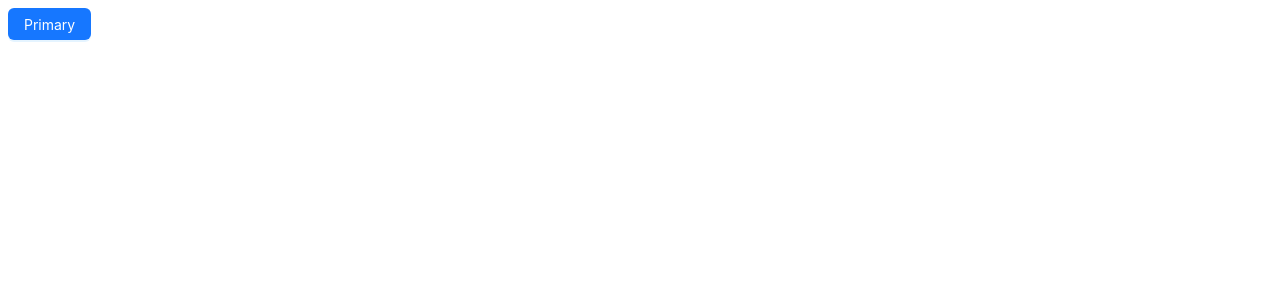
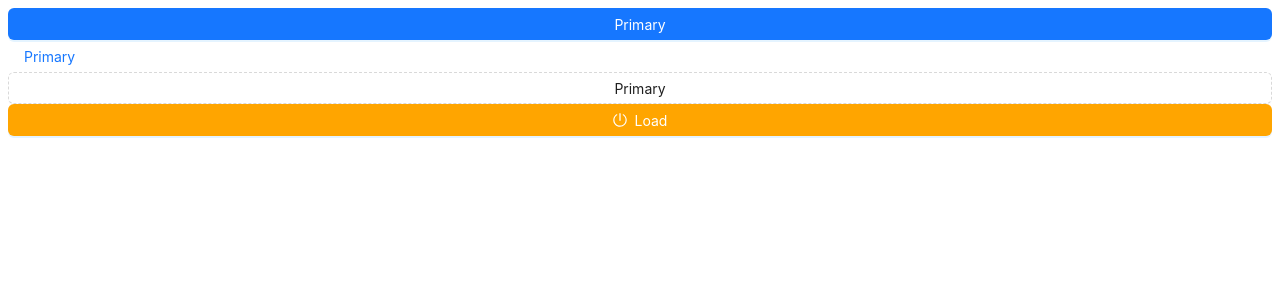
Before and after one commit to TH-Raju/antd_practice, a React (Vite) app: page / in a window 1280 px wide. Shown: the top 300 px of the page. Built offline with nearby package versions, Linux system fonts and the light colour scheme.

Commit message:
Button complete

```diff
--- a/package.json
+++ b/package.json
@@ -10,6 +10,7 @@
     "preview": "vite preview"
   },
   "dependencies": {
+    "@ant-design/icons": "^5.3.0",
     "antd": "^5.14.1",
     "react": "^18.2.0",
     "react-dom": "^18.2.0"
--- a/src/App.jsx
+++ b/src/App.jsx
@@ -1,8 +1,9 @@
-import { Button } from "antd";
+import Buttons from "./components/Button";
+
 const App = () => {
   return (
     <div>
-      <Button type="primary">Primary</Button>
+      <Buttons />
     </div>
   );
 };
--- /dev/null
+++ b/src/components/Button.jsx
@@ -0,0 +1,39 @@
+import { Button } from "antd";
+import { useState } from "react";
+import { PoweroffOutlined } from "@ant-design/icons";
+
+const Buttons = () => {
+  const [loading, setLoading] = useState(false);
+  const onButton = () => {
+    setLoading(true);
+    setTimeout(() => {
+      setLoading(false);
+    }, 2000);
+  };
+  return (
+    <div>
+      <Button type="primary" block>
+        Primary
+      </Button>
+      <Button type="link">Primary</Button>
+      <Button type="dashed" block>
+        Primary
+      </Button>
+
+      <Button
+        type="primary"
+        icon={<PoweroffOutlined />}
+        loading={loading}
+        onClick={onButton}
+        style={{
+          backgroundColor: "orange",
+        }}
+        block
+      >
+        Load
+      </Button>
+    </div>
+  );
+};
+
+export default Buttons;
```
Also changed, not shown: 1 other file (tests, documents, lock files or other folders).
